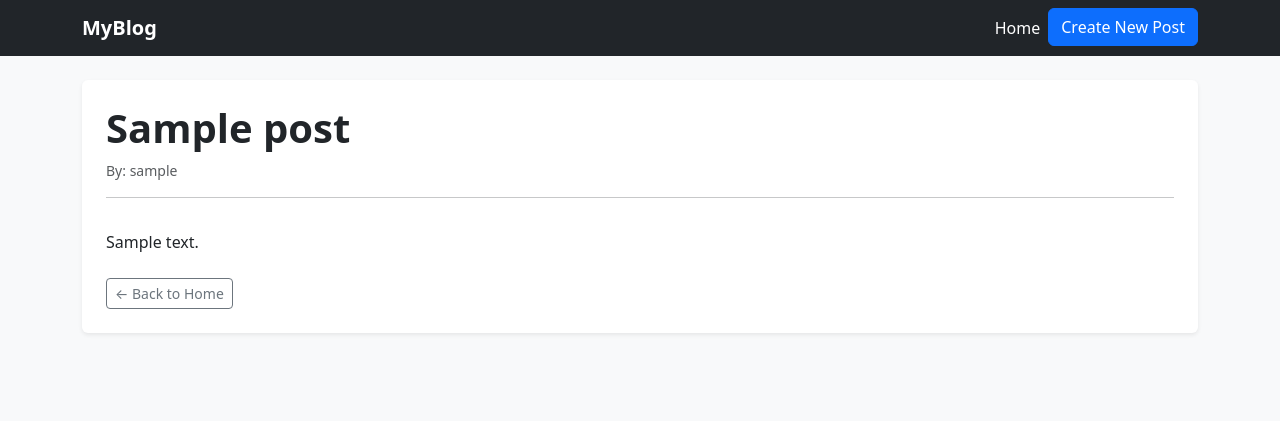
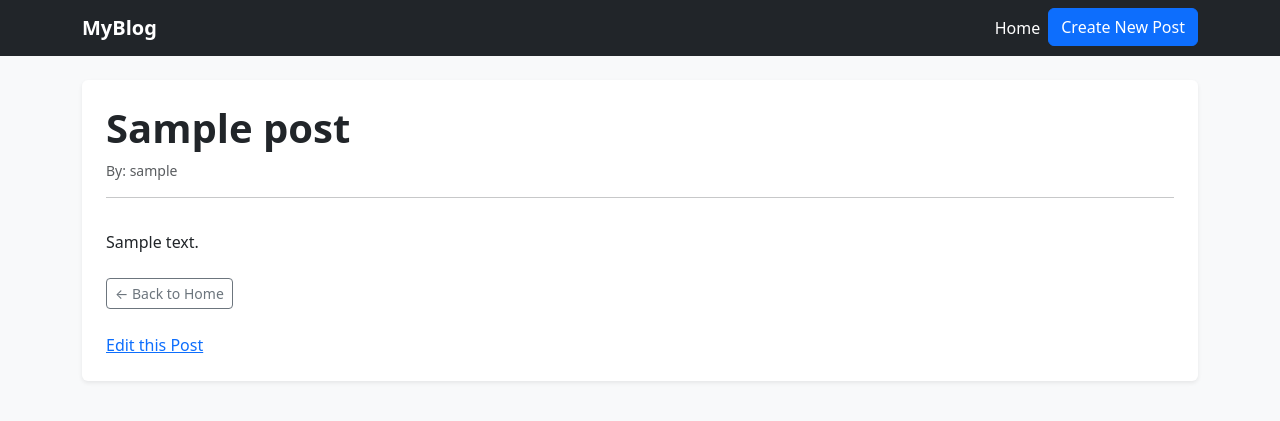
Before and after one commit to AB-X-AR/Django_Blog, a Django app: page /post/1 in a window 1280 px wide. Shown: the top 421 px of the page. Run offline with Django 5.2, Linux system fonts and the light colour scheme; tables that the repository leaves empty hold one stand-in row (values such as "Sample post").

Commit message:
Implemented the Update option

```diff
--- a/azblog/urls.py
+++ b/azblog/urls.py
@@ -8,6 +8,7 @@ urlpatterns = [
     #path('', views.home, name='home'),
     path('', views.home, name="home"),
     path('post/<int:pk>', views.post_detail, name="post_detail"),
-    path('post/create/', views.post_create, name='post_create')
+    path('post/create/', views.post_create, name='post_create'),
+    path('post/edit/<int:pk>', views.post_update, name="post_update"),
     #path('article/<int:pk>', ArticleDetailView.as_view(), name="article-details")
 ]
--- a/azblog/views.py
+++ b/azblog/views.py
@@ -38,8 +38,19 @@ def post_create(request):
 
     return render(request, 'azblog/post_form.html', {'form': form})
 
-#@login_required
-#def post_update(request)
+@login_required
+def post_update(request, pk):
+    post = get_object_or_404(Post, pk=pk, author=request.user)
+    if request.method == 'POST':
+        form = PostForm(request.POST, instance=post)
+        if form.is_valid():
+            form.save()
+            return redirect('post_detail', pk=post.pk)
+    else:
+        form = PostForm(instance=post)
+        return render(request, "azblog/post_form.html", {'form':form, 'pk':post.pk})
+
+
 
 
 """
--- a/templates/azblog/post_detail.html
+++ b/templates/azblog/post_detail.html
@@ -15,6 +15,11 @@
   <div class="mt-4">
     <a href="{% url 'home' %}" class="btn btn-outline-secondary btn-sm">← Back to Home</a>
   </div>
+  <div class="mt-4">
+
+    <a href="{% url 'post_update' post.pk %}">Edit this Post</a>
+  </div>
+
 </div>
 
 {% endblock %}
```
Also changed, not shown: templates/azblog/post_update.html (added, +15 -0 lines).
